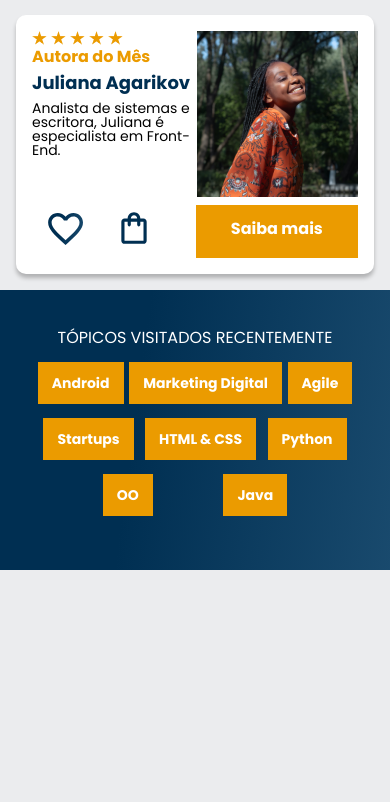
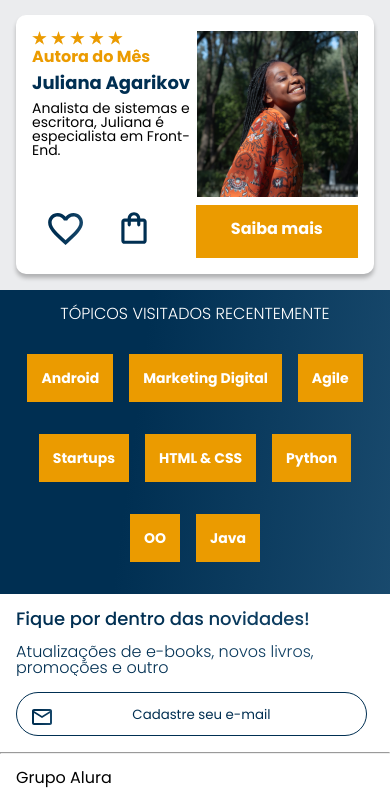
Before and after one commit to Dev-JoaoVictor/alurabook, a plain HTML site: page index.html in a window 390 px wide. Shown: the part 1094-1896 px from the top of the page. Before the commit the page ends 1664 px from the top, so only its background shows below. Drawn offline with nearby package versions, Linux system fonts and the light colour scheme.

Commit message:
terminando o layout mobile

```diff
--- a/index.html
+++ b/index.html
@@ -149,19 +149,47 @@
 
     </section>
 
-    <section class="teste">
-        <h2 class="teste__titulo" ></h2>TÓPICOS VISITADOS RECENTEMENTE</h2>
-       <ul class="teste__item">
-            <a href="#" class="teste__link">Android</a>
-            <a href="#" class="teste__link">Marketing Digital</a>
-            <a href="#" class="teste__link">Agile</a>
-            <a href="#" class="teste__link">Startups</a>
-            <a href="#" class="teste__link">HTML & CSS</a>
-            <a href="#" class="teste__link">Python</a>
-            <a href="#" class="teste__link">OO</a>
-            <a href="#" class="teste__link">Java</a>
+    <section class="topicos">
+        <h2 class="topicos__titulo">TÓPICOS VISITADOS RECENTEMENTE</h2>
+       <ul class="topicos__lista">
+            <li class="topicos__item">
+                <a href="#" class="topicos__link">Android</a>
+            </li>
+            <li class="topicos__item">
+                <a href="#" class="topicos__link">Marketing Digital</a>
+            </li>
+            <li class="topicos__item">
+                <a href="#" class="topicos__link">Agile</a>
+            </li>
+            <li class="topicos__item">
+                <a href="#" class="topicos__link">Startups</a>
+            </li>
+            <li class="topicos__item">
+                <a href="#" class="topicos__link">HTML & CSS</a>
+            </li>
+            <li class="topicos__item">
+                <a href="#" class="topicos__link">Python</a>
+            </li>
+            <li class="topicos__item">
+                <a href="#" class="topicos__link">OO</a>
+            </li>
+            <li class="topicos__item">
+                <a href="#" class="topicos__link">Java</a>
+            </li>
        </ul>
     </section>
+
+    <section class="contato">
+      <h2 class="contato__titulo">Fique por dentro das novidades!</h2>
+      <p class="contato__texto">Atualizações de e-books, novos livros, promoções e outro</p>
+      <input type="email" class="contato__email" placeholder="Cadastre seu e-mail">
+    </section>
+
+    <hr>
+
+    <footer class="rodape">
+        <h2 class="rodape__titulo">Grupo Alura</h2>
+    </footer>
 
     <script src="https://cdn.jsdelivr.net/npm/swiper@8/swiper-bundle.min.js"></script>
     <script>
--- a/style.css
+++ b/style.css
@@ -2,7 +2,9 @@
 @import url("style/banner.css");
 @import url("/style/carrossel.css");
 @import url("/style/card.css");
-@import url("/style/teste.css");
+@import url("/style/topicos.css");
+@import url("/style/contato.css");
+@import url("/style/rodape.css");
 
 :root {
     --cor-de-fundo: #EBECEE;
--- a/style/banner.css
+++ b/style/banner.css
@@ -31,5 +31,5 @@
     font-weight: 400;
     text-align: center;
     background: url(/img/Pesquisa.svg) no-repeat;
-    background-position: 1em;
+    padding-left: 2em;
   }
--- /dev/null
+++ b/style/contato.css
@@ -0,0 +1,39 @@
+.contato {
+    background-color: var(--branco);
+    padding: 1em;
+
+}
+
+.contato__titulo,
+.contato__texto {
+    background: var(--azul-degrade);
+    -webkit-background-clip: text;
+    -webkit-text-fill-color: transparent;
+    background-clip: text;
+}
+
+.contato__titulo {
+    font-size: 18px;
+    font-weight: 500;
+}
+
+.contato__texto {
+    font-weight: 300;
+    margin: 1em 0;
+}
+
+.contato__email {
+    padding: 1em;
+    border: 1px solid var(--azul);
+    border-radius: 24px;
+    width: 90%;
+    color: var(--azul);
+}
+
+.contato__email::placeholder {
+    font-family: var(--fonte-principal);
+    color: var(--azul);
+    background: url(/img/Email.svg) no-repeat;
+    padding-left: 1.5em;
+    text-align: center;
+}
--- /dev/null
+++ b/style/rodape.css
@@ -0,0 +1,8 @@
+hr {
+    margin: 0;
+}
+
+.rodape {
+    background-color: var(--branco);
+    padding: 1em;
+}
--- a/style/teste.css
+++ /dev/null
@@ -1,27 +0,0 @@
-.teste {
-    background: var(--azul-degrade);
-    color: var(--branco);
-    padding: 2.5em 2em;
-    text-align: center;
-
-}
-
-.teste__item {
-    display: flex;
-    justify-content: space-evenly;
-    flex-wrap: wrap;
-    align-items: center;
-    margin-top: 1em;
-
-}
-
-.teste__link {
-    background-color: var(--laranja);
-    margin-bottom: 1em;
-    padding: 1em;
-    text-align: center;
-    text-decoration: none;
-    color: var(--branco);
-    font-weight: 700;
-    font-size: 14px;
-}
--- /dev/null
+++ b/style/topicos.css
@@ -0,0 +1,30 @@
+.topicos {
+    background: var(--azul-degrade);
+    text-align: center;
+    padding: 1em 0;
+}
+
+.topicos__titulo {
+    color: var(--branco);
+    font-weight: 300;
+    margin-bottom: 1em;
+}
+
+.topicos__lista {
+    display: flex;
+    flex-wrap: wrap;
+    justify-content: center;
+}
+
+.topicos__item {
+    margin: 2em 0.5em;
+}
+
+.topicos__link {
+    color: var(--branco);
+    padding: 1em;
+    background-color: var(--laranja);
+    text-decoration: none;
+    font-size: 14px;
+    font-weight: 700;
+}
```
